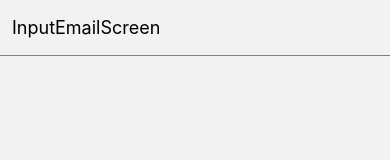
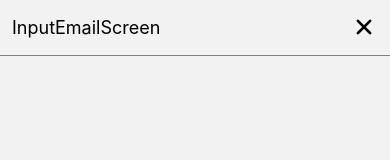
Before and after one commit to yuminc03/fast-campus-rn-part4, a React Native app in the folder LoveDog/: screen /Signup in a window 390 px wide. Shown: the top 160 px of the page. Built offline with nearby package versions, Linux system fonts and the light colour scheme.

Commit message:
Feat: InputEmailScreen - close 버튼 추가, InputNameScreen - back 버튼 추가

```diff
--- a/LoveDog/src/screens/InputEmailScreen.tsx
+++ b/LoveDog/src/screens/InputEmailScreen.tsx
@@ -12,7 +12,10 @@ export const InputEmailScreen: React.FC = () => {
   return (
     <View style={{ flex: 1 }}>
       <Header>
-        <Header.Title title="InputEmailScreen"/>
+        <Header.Group>
+          <Header.Title title="InputEmailScreen"/>
+        </Header.Group>
+        <Header.Icon iconName="close" onPress={navigation.goBack}/>
       </Header>
       <View style={{ flex: 1, alignItems: 'center', justifyContent: 'center' }}>
         <Button onPress={() => {
--- a/LoveDog/src/screens/InputNameScreen.tsx
+++ b/LoveDog/src/screens/InputNameScreen.tsx
@@ -4,14 +4,19 @@ import { Header } from "../components/Header/Header";
 import { Button } from "../components/Button";
 import { Typography } from "../components/Typography";
 import { useRootNavigation } from "../navigation/RootStackNavigation";
+import { useSignupNavigation } from "../navigation/SignupNavigation";
 
 export const InputNameScreen: React.FC = () => {
   const rootNavigation = useRootNavigation<'Signup'>();
+  const navigation = useSignupNavigation<'InputName'>();
 
   return (
     <View style={{ flex: 1 }}>
       <Header>
-        <Header.Title title="InputNameScreen"/>
+        <Header.Group>
+          <Header.Title title="InputNameScreen"/>
+        </Header.Group>
+        <Header.Icon iconName="arrow-back" onPress={navigation.goBack}/>
       </Header>
       <View style={{ flex: 1, alignItems: 'center', justifyContent: 'center' }}>
         <Button onPress={() => {
```
